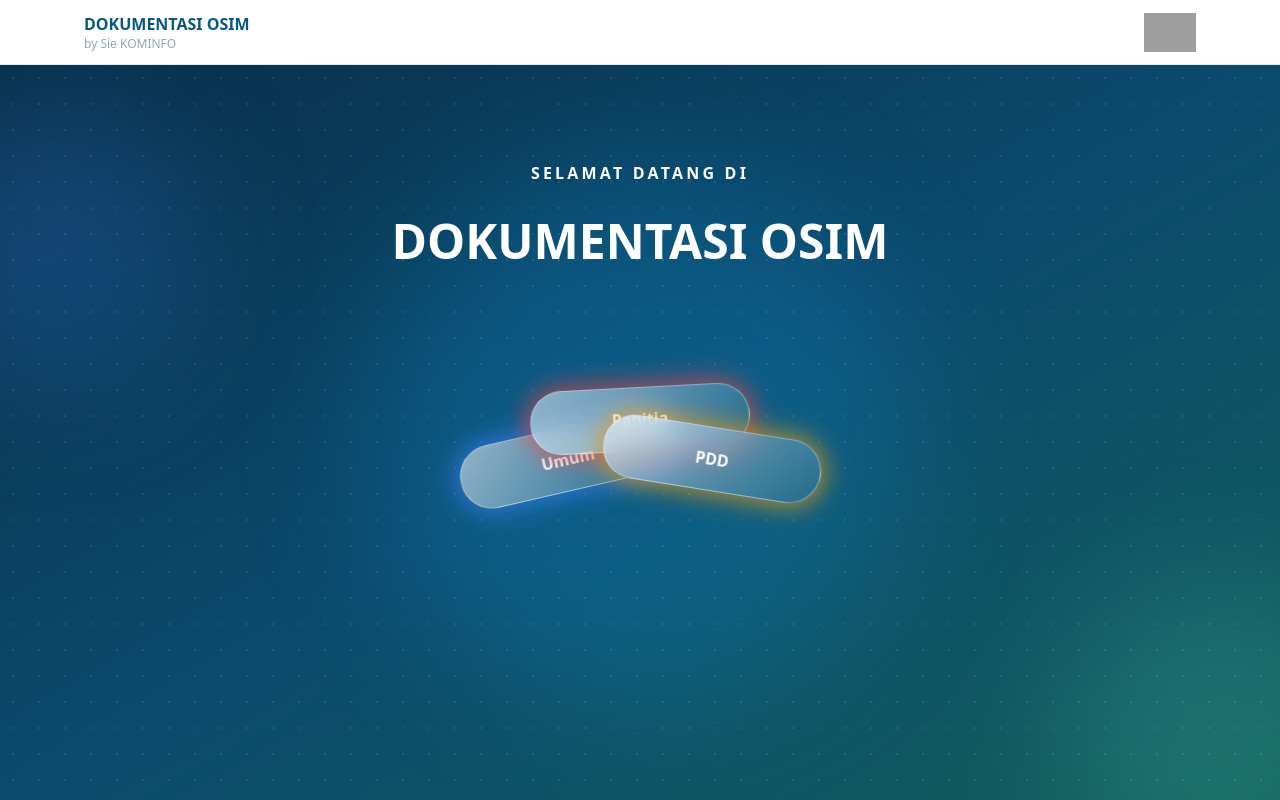
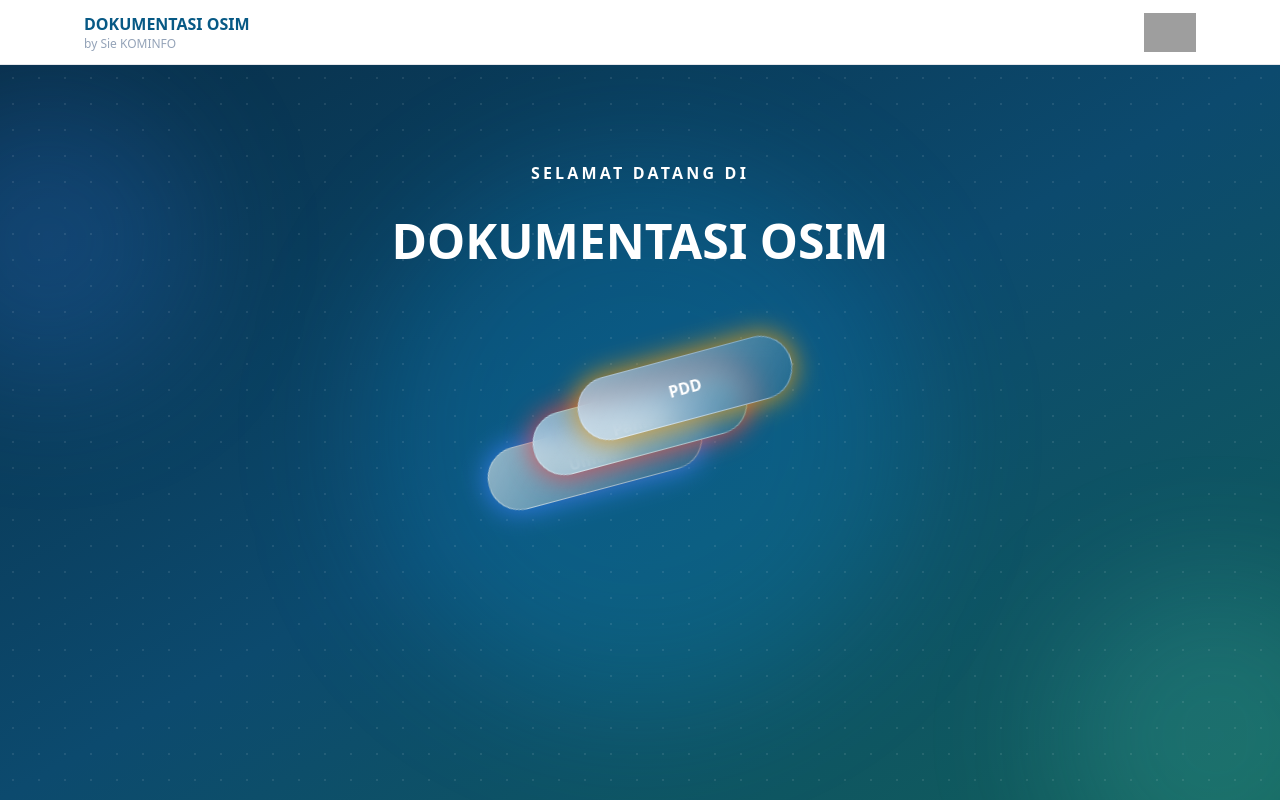
Before and after one commit to ahdan-png/dokumenatsiOS, a Next.js app: page / in a window 1280 px wide. Built offline with nearby package versions, Linux system fonts and the light colour scheme; grey boxes are pictures that could not be loaded.

Commit message:
Align all menu pills to same tilt angle

```diff
--- a/components/MenuStack.tsx
+++ b/components/MenuStack.tsx
@@ -56,10 +56,10 @@ export default function MenuStack() {
   return (
     <div className="mt-14 flex justify-center">
       <div className="scale-[0.68] sm:scale-90 md:scale-100">
-        <div className="relative" style={{ width: 360, height: 200 }}>
-          <MenuButton label="Umum" href="/umum" glow="rgba(59,130,246,0.7)" rotate={-13} offsetX={-72} offsetY={26} z={1} />
-          <MenuButton label="Panitia" href="/panitia/login" glow="rgba(239,68,68,0.7)" rotate={-3} offsetX={0} offsetY={-14} z={2} />
-          <MenuButton label="PDD" href="/pdd/login" glow="rgba(245,158,11,0.7)" rotate={9} offsetX={72} offsetY={26} z={3} />
+        <div className="relative" style={{ width: 320, height: 180 }}>
+          <MenuButton label="Umum" href="/umum" glow="rgba(59,130,246,0.7)" rotate={-15} offsetX={-45} offsetY={35} z={1} />
+          <MenuButton label="Panitia" href="/panitia/login" glow="rgba(239,68,68,0.7)" rotate={-15} offsetX={0} offsetY={0} z={2} />
+          <MenuButton label="PDD" href="/pdd/login" glow="rgba(245,158,11,0.7)" rotate={-15} offsetX={45} offsetY={-35} z={3} />
         </div>
       </div>
     </div>
```
